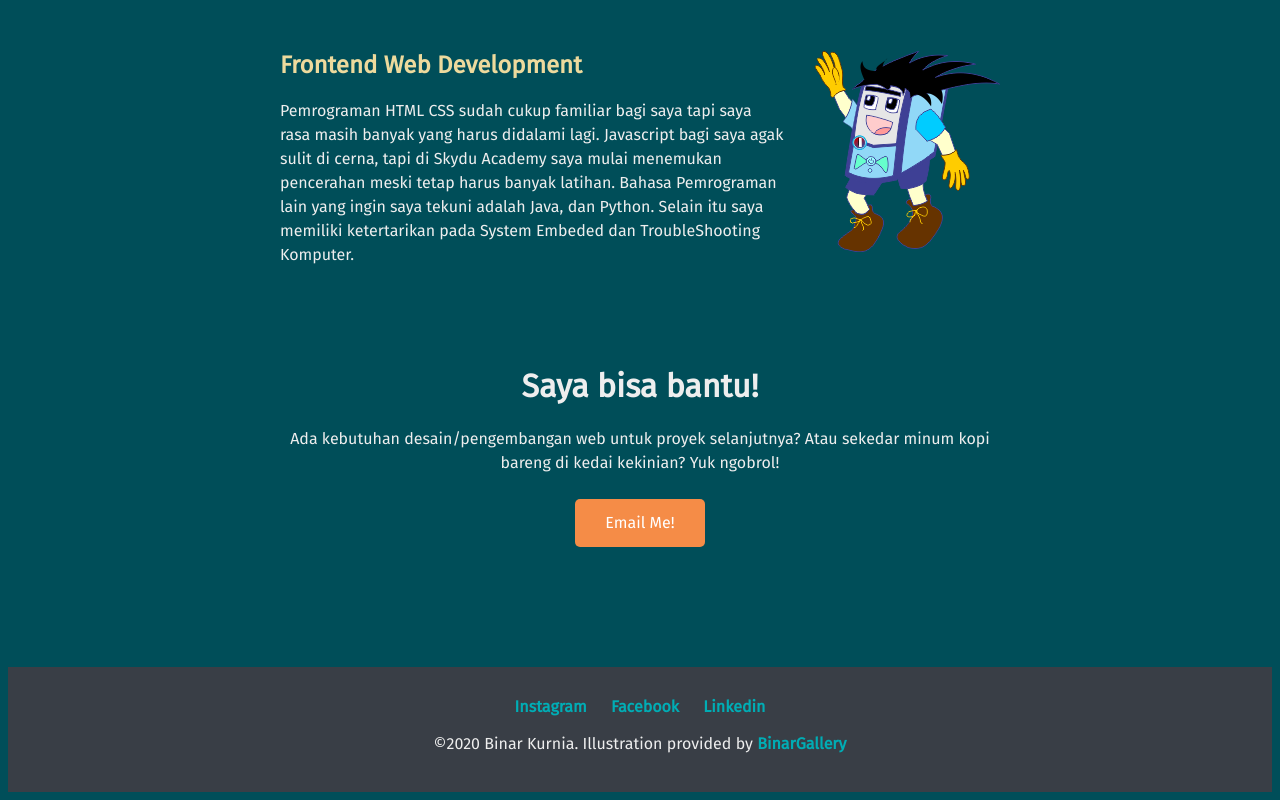
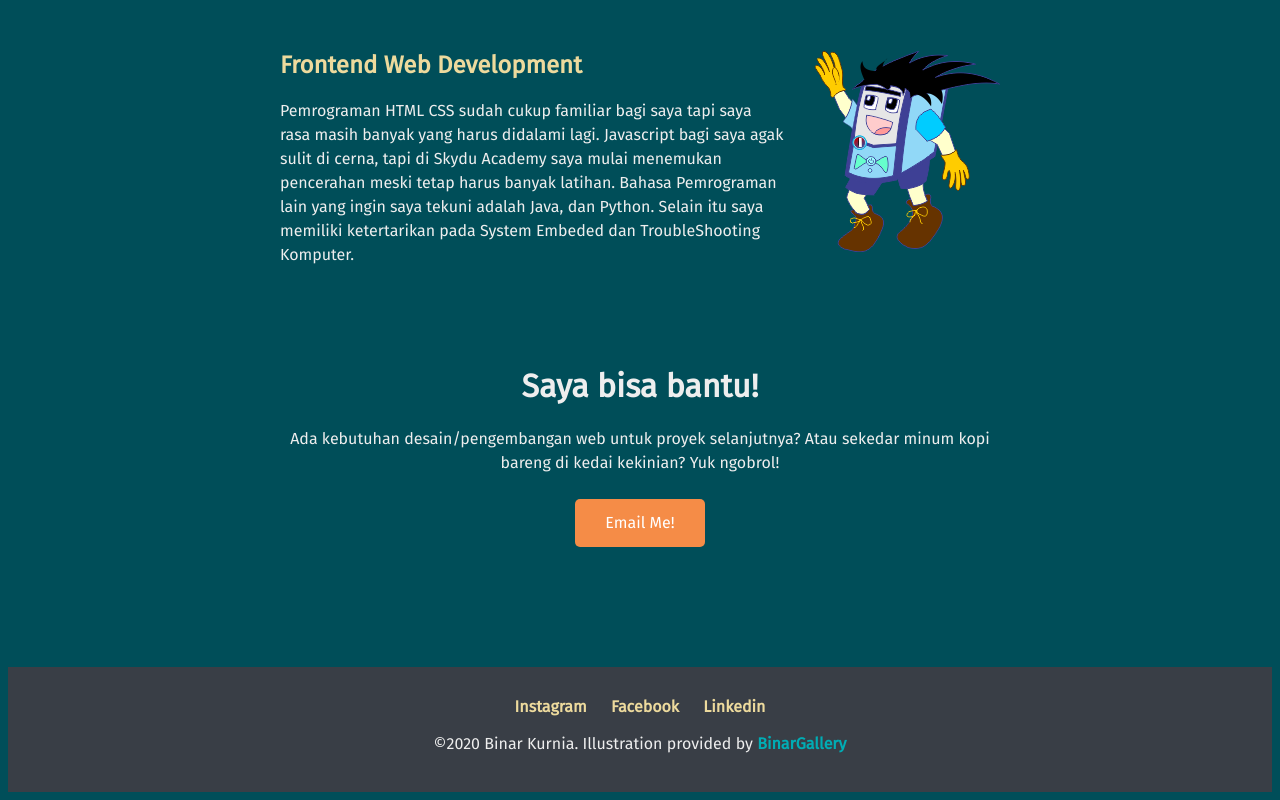
Before and after one commit to BinarGallery/cv, a plain HTML site: page index.html in a window 1280 px wide. Shown: the part 970-1770 px from the top of the page. Drawn offline with Linux system fonts and the light colour scheme.

Commit message:
Update style.css

```diff
--- a/css/style.css
+++ b/css/style.css
@@ -98,7 +98,7 @@ a{
 
 .social-links{
     padding-top: 10px;
-    color: #00adb5;
+    color: #EDDA9D;
     font-weight: bold;
     margin: auto 10px auto 10px;
 }
```
